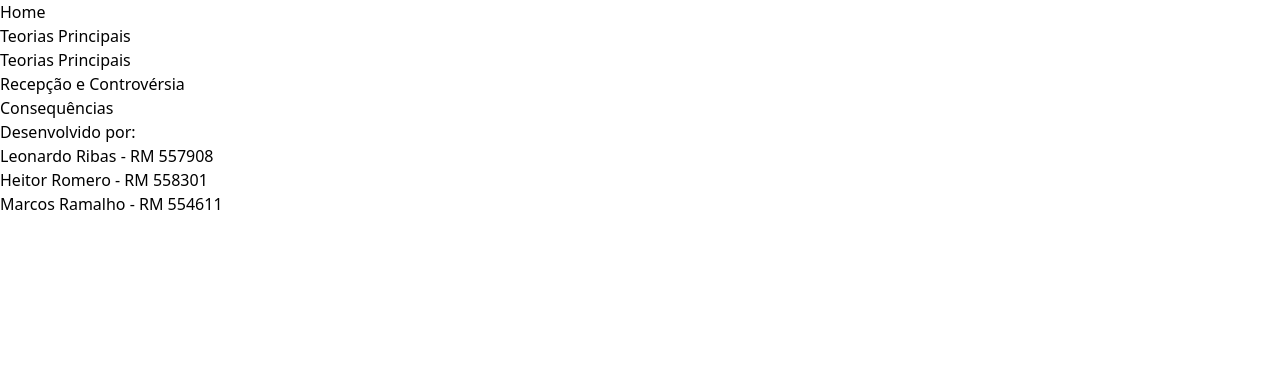
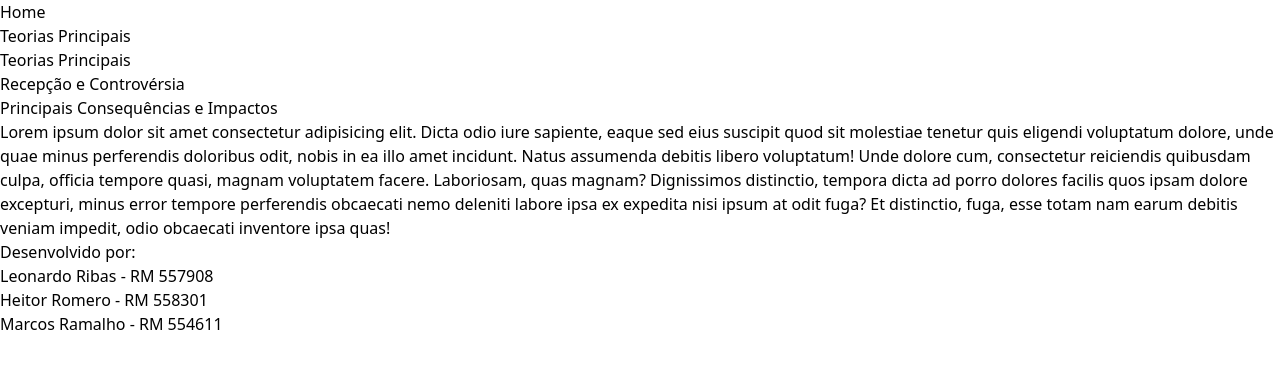
Before and after one commit to PortoSafeCar/cp2-frontend, a Next.js app in the folder cp2-frontend/: page /consequencias in a window 1280 px wide. Shown: the top 368 px of the page. Built offline with nearby package versions, Linux system fonts and the light colour scheme.

Commit message:
Adicionando estrutura das paginas

```diff
--- a/cp2-frontend/src/app/consequencias/page.tsx
+++ b/cp2-frontend/src/app/consequencias/page.tsx
@@ -1,3 +1,20 @@
 export default function Consequencias() {
-  return <>Consequências</>;
+  return (
+    <main>
+      <h2>Principais Consequências e Impactos</h2>
+      <p>
+        Lorem ipsum dolor sit amet consectetur adipisicing elit. Dicta odio iure
+        sapiente, eaque sed eius suscipit quod sit molestiae tenetur quis
+        eligendi voluptatum dolore, unde quae minus perferendis doloribus odit,
+        nobis in ea illo amet incidunt. Natus assumenda debitis libero
+        voluptatum! Unde dolore cum, consectetur reiciendis quibusdam culpa,
+        officia tempore quasi, magnam voluptatem facere. Laboriosam, quas
+        magnam? Dignissimos distinctio, tempora dicta ad porro dolores facilis
+        quos ipsam dolore excepturi, minus error tempore perferendis obcaecati
+        nemo deleniti labore ipsa ex expedita nisi ipsum at odit fuga? Et
+        distinctio, fuga, esse totam nam earum debitis veniam impedit, odio
+        obcaecati inventore ipsa quas!
+      </p>
+    </main>
+  );
 }
--- a/cp2-frontend/src/app/page.tsx
+++ b/cp2-frontend/src/app/page.tsx
@@ -1,3 +1,20 @@
 export default function Home() {
-  return <>Hello World</>;
+  return (
+    <main>
+      <h2>Lorem ipsum</h2>
+      <p>
+        Lorem ipsum dolor sit amet consectetur adipisicing elit. Dicta odio iure
+        sapiente, eaque sed eius suscipit quod sit molestiae tenetur quis
+        eligendi voluptatum dolore, unde quae minus perferendis doloribus odit,
+        nobis in ea illo amet incidunt. Natus assumenda debitis libero
+        voluptatum! Unde dolore cum, consectetur reiciendis quibusdam culpa,
+        officia tempore quasi, magnam voluptatem facere. Laboriosam, quas
+        magnam? Dignissimos distinctio, tempora dicta ad porro dolores facilis
+        quos ipsam dolore excepturi, minus error tempore perferendis obcaecati
+        nemo deleniti labore ipsa ex expedita nisi ipsum at odit fuga? Et
+        distinctio, fuga, esse totam nam earum debitis veniam impedit, odio
+        obcaecati inventore ipsa quas!
+      </p>
+    </main>
+  );
 }
--- a/cp2-frontend/src/app/recepcao/page.tsx
+++ b/cp2-frontend/src/app/recepcao/page.tsx
@@ -1,3 +1,20 @@
 export default function Recepcao() {
-  return <>Recepção</>;
+  return (
+    <main>
+      <h2>Recepção e Controvérsia</h2>
+      <p>
+        Lorem ipsum dolor sit amet consectetur adipisicing elit. Dicta odio iure
+        sapiente, eaque sed eius suscipit quod sit molestiae tenetur quis
+        eligendi voluptatum dolore, unde quae minus perferendis doloribus odit,
+        nobis in ea illo amet incidunt. Natus assumenda debitis libero
+        voluptatum! Unde dolore cum, consectetur reiciendis quibusdam culpa,
+        officia tempore quasi, magnam voluptatem facere. Laboriosam, quas
+        magnam? Dignissimos distinctio, tempora dicta ad porro dolores facilis
+        quos ipsam dolore excepturi, minus error tempore perferendis obcaecati
+        nemo deleniti labore ipsa ex expedita nisi ipsum at odit fuga? Et
+        distinctio, fuga, esse totam nam earum debitis veniam impedit, odio
+        obcaecati inventore ipsa quas!
+      </p>
+    </main>
+  );
 }
--- a/cp2-frontend/src/app/teorias/page.tsx
+++ b/cp2-frontend/src/app/teorias/page.tsx
@@ -1,3 +1,20 @@
 export default function Teorias() {
-  return <>Teorias</>;
+  return (
+    <main>
+      <h2>Teorias Principais</h2>
+      <p>
+        Lorem ipsum dolor sit amet consectetur adipisicing elit. Dicta odio iure
+        sapiente, eaque sed eius suscipit quod sit molestiae tenetur quis
+        eligendi voluptatum dolore, unde quae minus perferendis doloribus odit,
+        nobis in ea illo amet incidunt. Natus assumenda debitis libero
+        voluptatum! Unde dolore cum, consectetur reiciendis quibusdam culpa,
+        officia tempore quasi, magnam voluptatem facere. Laboriosam, quas
+        magnam? Dignissimos distinctio, tempora dicta ad porro dolores facilis
+        quos ipsam dolore excepturi, minus error tempore perferendis obcaecati
+        nemo deleniti labore ipsa ex expedita nisi ipsum at odit fuga? Et
+        distinctio, fuga, esse totam nam earum debitis veniam impedit, odio
+        obcaecati inventore ipsa quas!
+      </p>
+    </main>
+  );
 }
```
